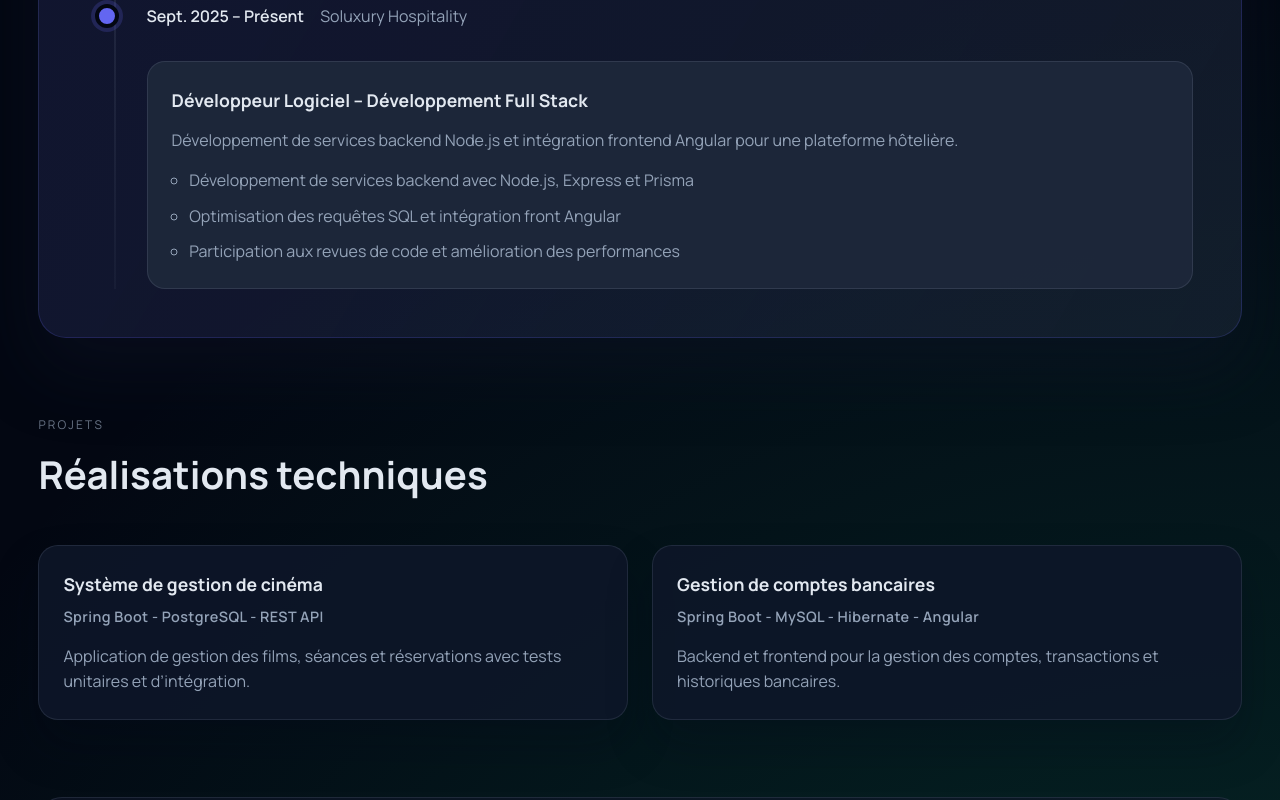
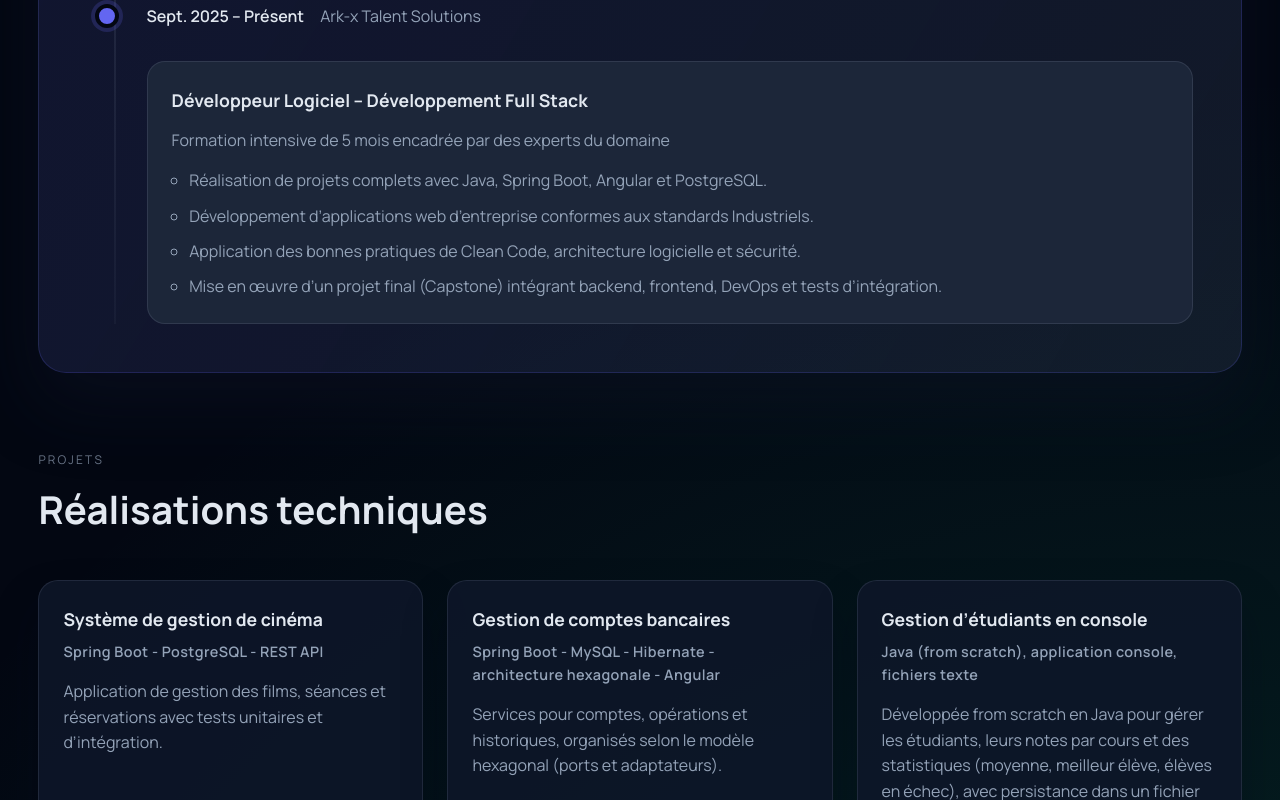
Before and after one commit to benchekchou/portfolio, an Angular app: page / in a window 1280 px wide. Shown: the part 2320-3120 px from the top of the page. Built offline with nearby package versions, Linux system fonts and the light colour scheme.

Commit message:
update CV data with new projects, education details, and improved descriptions; replace broken CV link with updated file

```diff
--- a/src/app/core/data/cv.ts
+++ b/src/app/core/data/cv.ts
@@ -113,7 +113,7 @@ export const cvData: CvData = {
     { label: 'Contact', href: '#contact' },
     {
       label: 'CV',
-      href: 'assets/hamza.benchekchou.pdf',
+      href: 'assets/hamzaBenchekchou.pdf',
       external: true,
     },
   ],
@@ -219,14 +219,16 @@ export const cvData: CvData = {
       },
       {
         period: 'Sept. 2025 – Présent',
-        company: 'Soluxury Hospitality',
+        company: ' Ark-x Talent Solutions',
         role: 'Développeur Logiciel – Développement Full Stack',
         summary:
-          'Développement de services backend Node.js et intégration frontend Angular pour une plateforme hôtelière.',
+          'Formation intensive de 5 mois encadrée par des experts du domaine',
         highlights: [
-          'Développement de services backend avec Node.js, Express et Prisma',
-          'Optimisation des requêtes SQL et intégration front Angular',
-          'Participation aux revues de code et amélioration des performances',
+          'Réalisation de projets complets avec Java, Spring Boot, Angular et PostgreSQL. ',
+          'Développement d’applications web d’entreprise conformes aux standards Industriels.',
+          ' Application des bonnes pratiques de Clean Code, architecture logicielle et sécurité.',
+          '  Mise en œuvre d’un projet final (Capstone) intégrant backend, frontend, \n' +
+          'DevOps et tests d’intégration. ',
         ],
       },
     ],
@@ -243,11 +245,18 @@ export const cvData: CvData = {
         description:
           'Application de gestion des films, séances et réservations avec tests unitaires et d’intégration.',
       },
+
       {
         name: 'Gestion de comptes bancaires',
-        stack: 'Spring Boot - MySQL - Hibernate - Angular',
+        stack: 'Spring Boot - MySQL -  Hibernate - architecture hexagonale - Angular',
         description:
-          'Backend et frontend pour la gestion des comptes, transactions et historiques bancaires.',
+          'Services pour comptes, opérations et historiques, organisés selon le modèle hexagonal (ports et adaptateurs).',
+      },
+      {
+        name: 'Gestion d’étudiants en console ',
+        stack: 'Java (from scratch), application console, fichiers texte',
+        description:
+          'Développée from scratch en Java pour gérer les étudiants, leurs notes par cours et des statistiques (moyenne, meilleur élève, élèves en échec), avec persistance dans un fichier students.txt et stratégie pluggable pour le calcul des moyennes.',
       },
     ],
   },
@@ -260,6 +269,7 @@ export const cvData: CvData = {
       items: [
         'Licence en Mathématiques et Informatique – USMBA, Fès (2020–2023)',
         'Master en Systèmes Intelligents et Mobiles – USMBA, Fès (2023–2025)',
+        'Doctor of Philosophy - PhD - Computer Science USMBA, Fès (2025–2028)'
       ],
     },
     certifications: {
```
Also changed, not shown: 1 other file (tests, documents, lock files or other folders).
